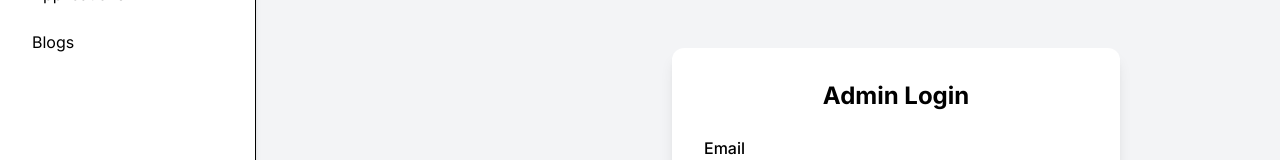
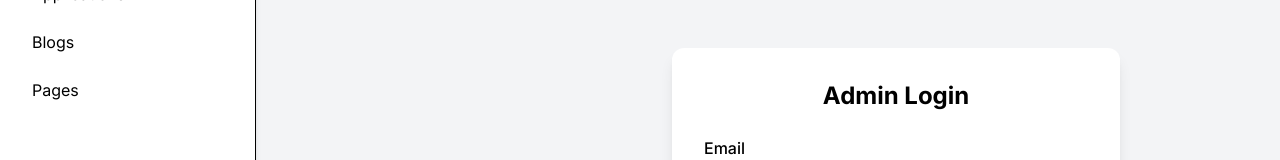
Before and after one commit to Dmnjeru/Fahari-Marketing--Site, a Next.js app in the folder frontend/: page /admin/login in a window 1280 px wide. Shown: the part 275-435 px from the top of the page. Built offline with nearby package versions, Linux system fonts and the light colour scheme; no server answers.

Commit message:
Refactor: use AdminLayoutClient wrapper for protected admin pages

```diff
--- a/frontend/src/app/admin/AdminLayoutClient.tsx
+++ b/frontend/src/app/admin/AdminLayoutClient.tsx
@@ -9,21 +9,26 @@ import { QueryClient, QueryClientProvider } from "@tanstack/react-query";
 
 interface AdminLayoutClientProps {
   children: ReactNode;
-  onLogout?: () => void;
+  onLogout?: () => void; // explicitly for admin logout only
 }
 
-export default function AdminLayoutClient({ children, onLogout }: AdminLayoutClientProps) {
+export default function AdminLayoutClient({
+  children,
+  onLogout,
+}: AdminLayoutClientProps) {
   const pathname = usePathname();
   const [sidebarOpen, setSidebarOpen] = useState(false);
 
-  // React Query client
+  // React Query client (scoped here)
   const [queryClient] = useState(() => new QueryClient());
 
+  // ✅ Navigation restricted to admin side only
   const navItems = [
     { label: "Dashboard", href: "/admin" },
     { label: "Jobs", href: "/admin/jobs" },
     { label: "Applications", href: "/admin/applications" },
     { label: "Blogs", href: "/admin/blogs" },
+    { label: "Pages", href: "/admin/pages" }, // added PagesManagement route
   ];
 
   return (
@@ -48,7 +53,11 @@ export default function AdminLayoutClient({ children, onLogout }: AdminLayoutCli
                   key={item.href}
                   href={item.href}
                   className={`flex items-center px-4 py-2 rounded-lg transition-colors
-                    ${active ? "bg-violet-100 font-semibold text-violet-700" : "hover:bg-gray-100"}`}
+                    ${
+                      active
+                        ? "bg-violet-100 font-semibold text-violet-700"
+                        : "hover:bg-gray-100"
+                    }`}
                 >
                   {item.label}
                 </Link>
```
